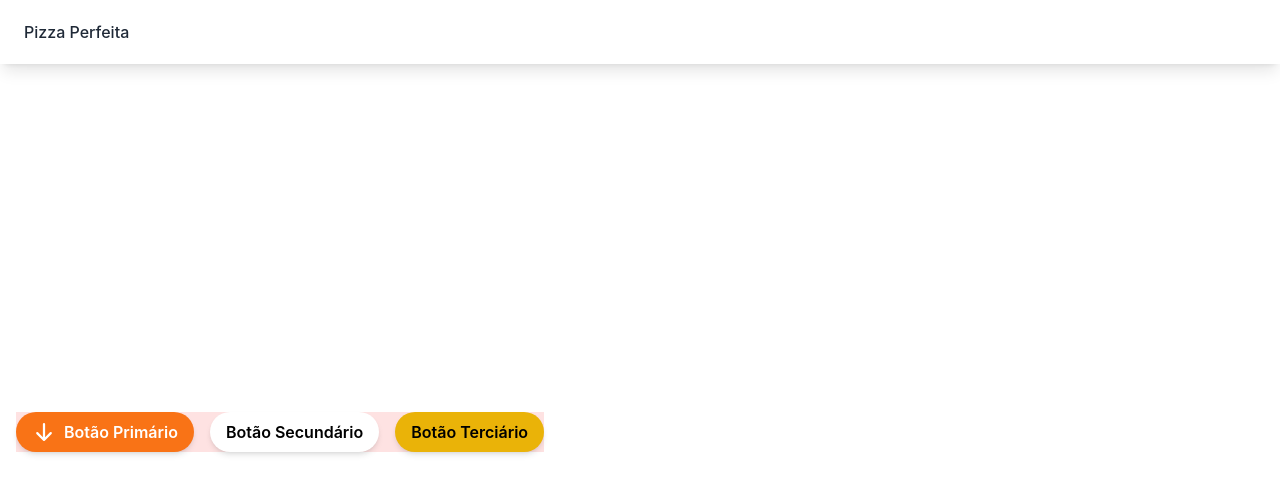
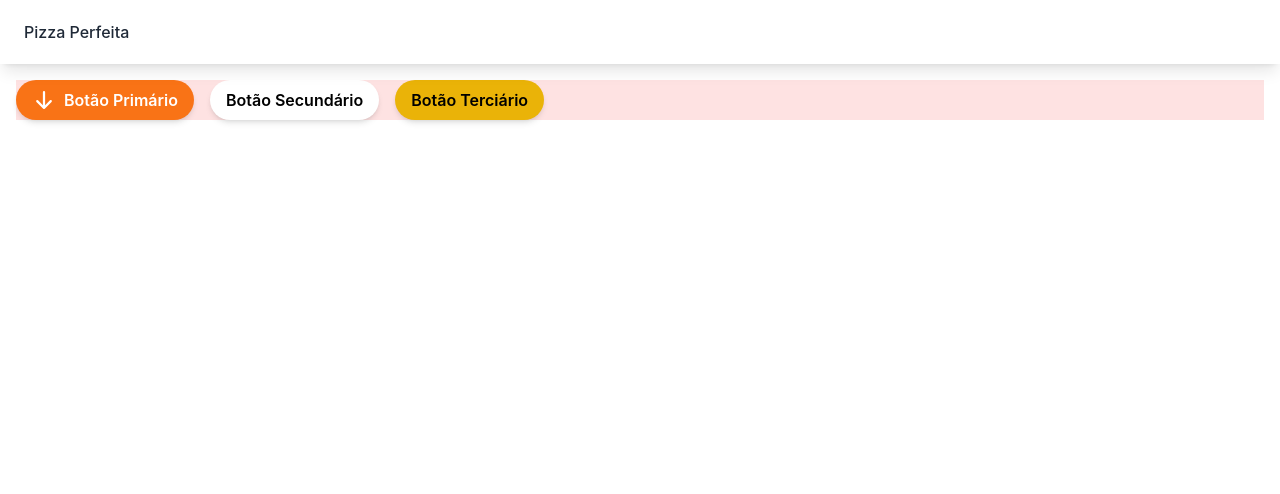
Before and after one commit to matheusarro/perfect-pizza, a React (Vite) app: page / in a window 1280 px wide. Shown: the top 494 px of the page. Built offline with nearby package versions, Linux system fonts and the light colour scheme.

Commit message:
feat: change main css styles

```diff
--- a/src/styles/index.css
+++ b/src/styles/index.css
@@ -16,7 +16,7 @@
 body {
   margin: 0;
   display: flex;
-  place-items: center;
+  flex-direction: column;
   min-width: 320px;
   min-height: 100vh;
 }
```
